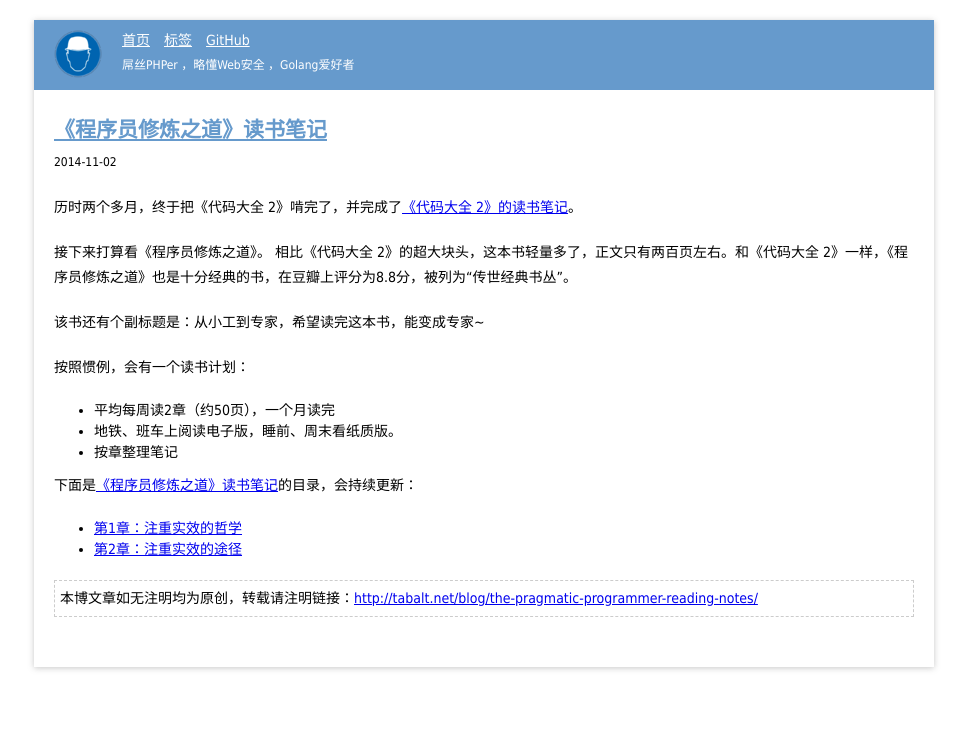
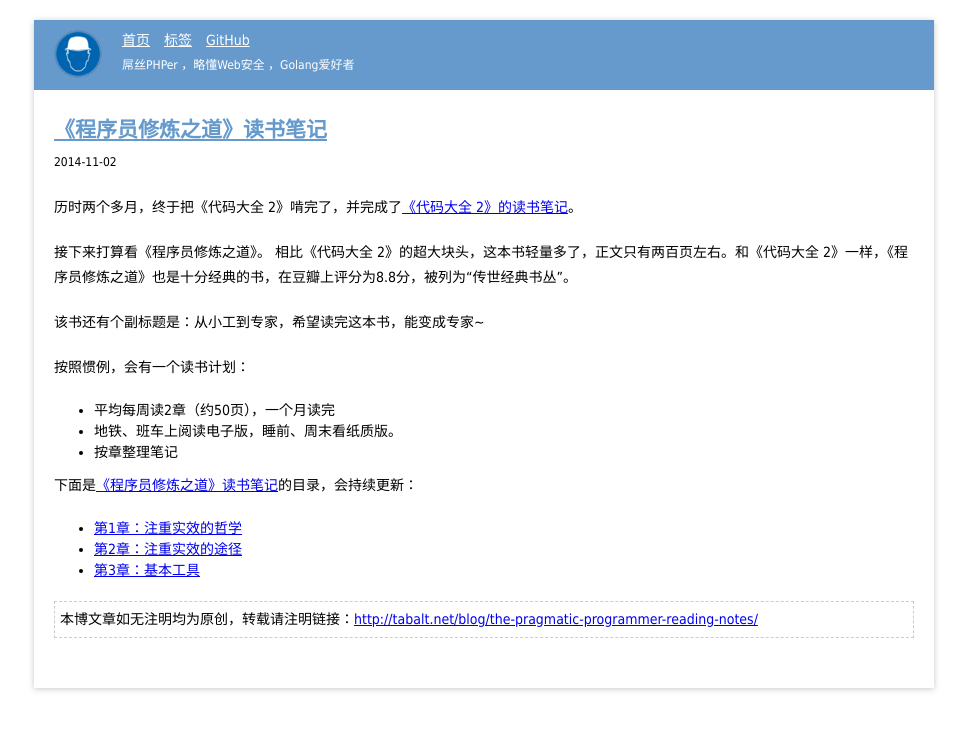
Before and after one commit to tabalt/tabalt.github.io, a Jekyll site: the page built from _posts/the-pragmatic-programmer/2014-11-02-the-pragmatic-programmer-reading-notes.md, in a window 1280 px wide. Shown: the top 730 px of the page, without its empty margins (156-1123 px from the left). Built offline with Jekyll 4.4.1, drawn with Linux system fonts in a browser that asks for light colours; Markdown is read by kramdown in place of the engine named in the settings; comment, search, counter and statistics services are not loaded.

Commit message:
Update 2014-11-02-the-pragmatic-programmer-reading-notes.md

```diff
--- a/_posts/the-pragmatic-programmer/2014-11-02-the-pragmatic-programmer-reading-notes.md
+++ b/_posts/the-pragmatic-programmer/2014-11-02-the-pragmatic-programmer-reading-notes.md
@@ -28,3 +28,4 @@ description: 《程序员修炼之道》读书笔记
 
 * [第1章：注重实效的哲学](http://tabalt.net/blog/tpp-a-pragmatic-philosophy/)
 * [第2章：注重实效的途径](http://tabalt.net/blog/tpp-a-pragmatic-approach/)
+* [第3章：基本工具](http://tabalt.net/blog/tpp-the-basic-tools/)
```
